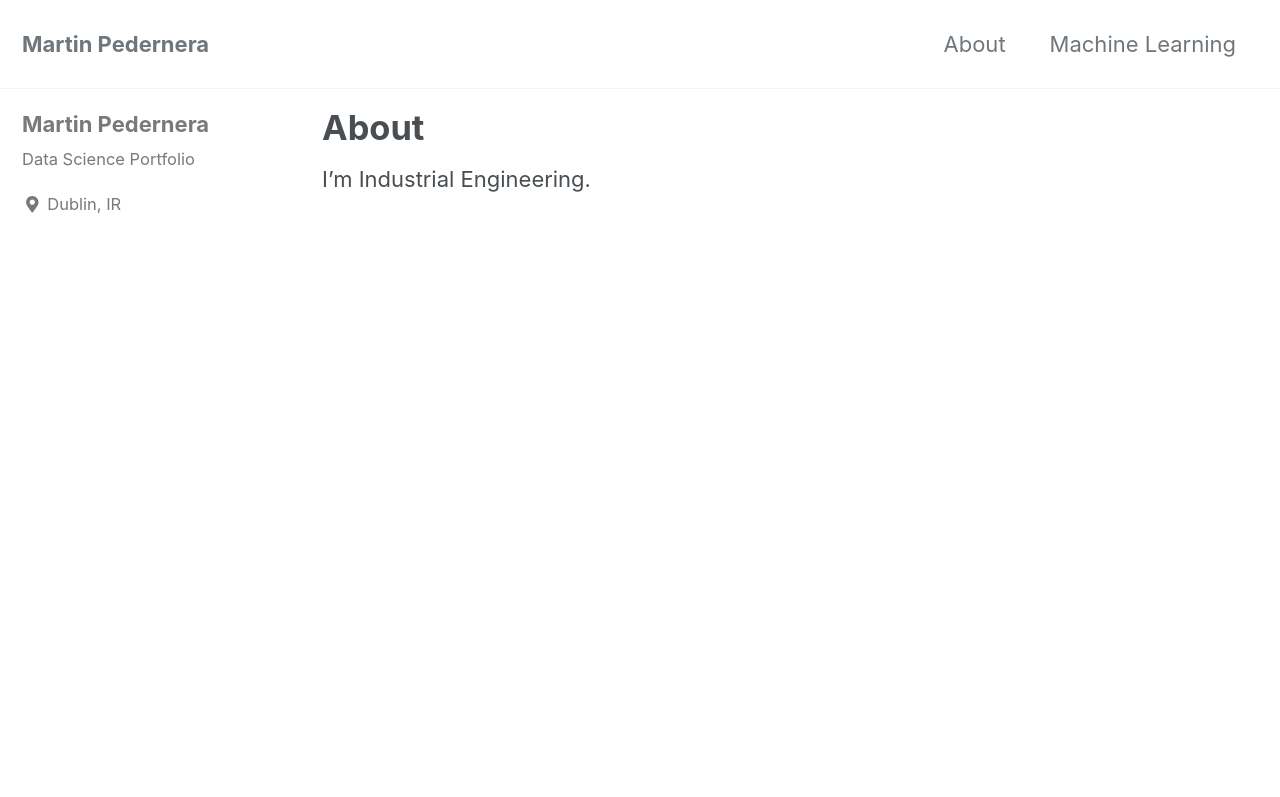
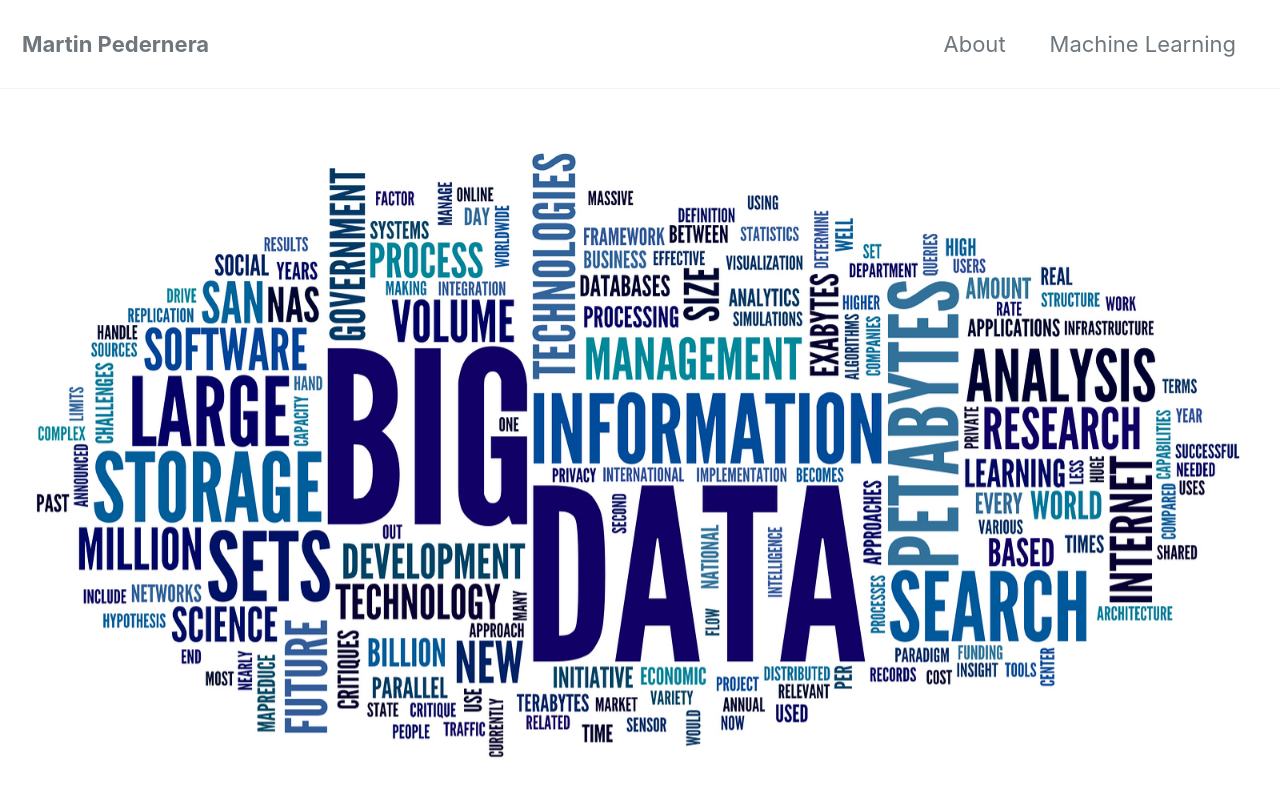
Before and after one commit to pederneramartin/pederneramartin.github.io, a Jekyll site: the page built from _pages/about.md, in a window 1280 px wide and 900 px high. Shown: the top 797 px of the window. Built offline with Jekyll 4.4.1, drawn with Linux system fonts in a browser that asks for light colours; cached includes are drawn as plain includes; nearby versions of some CDN libraries.

Commit message:
new github

```diff
--- a/_config.yml
+++ b/_config.yml
@@ -107,7 +107,7 @@
 # Site Author
 author:
   name             : "Martin Pedernera"
-  avatar           : #"/images/bio.jpg" # path of avatar image, e.g. "/assets/images/bio-photo.jpg"
+  avatar           : "/images/bio-photo.jpg" # path of avatar image, e.g. "/assets/images/bio-photo.jpg"
   bio              : "Data Science Portfolio"
   location         : "Dublin, IR"
   email            :
--- a/_pages/about.md
+++ b/_pages/about.md
@@ -2,7 +2,7 @@
 title: "About"
 permalink: /about/
 header:
-  #image: "/images/header.jpg"
+  image: "/images/header.jpg"
 ---
 
 I'm Industrial Engineering.
```
Also changed, not shown: _pages/machinelearning.md (+1 -1 lines), images/bio-photo.jpg (renamed from images/bio.jpg).
